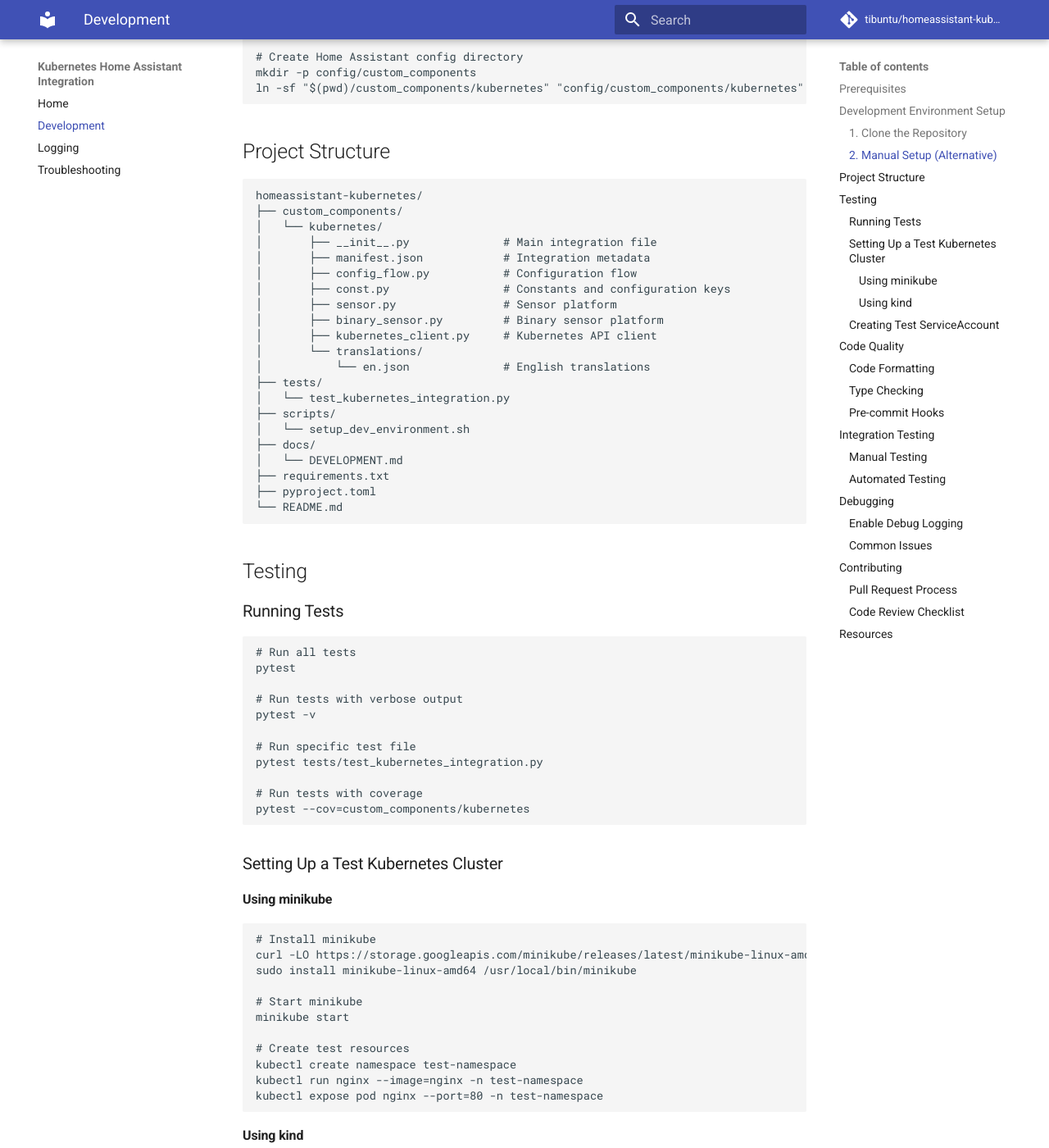
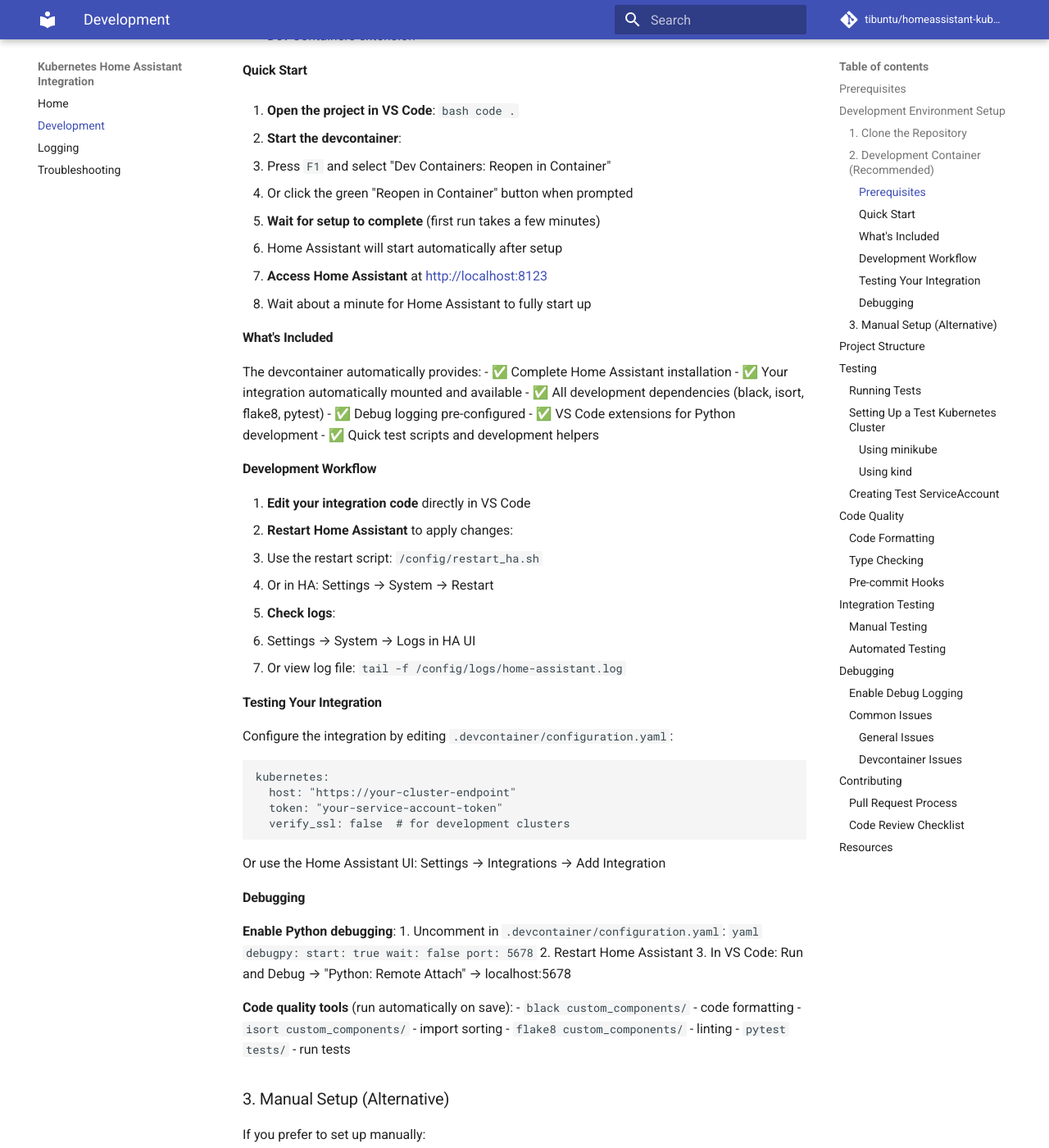
Before and after one commit to tibuntu/homeassistant-kubernetes, an MkDocs documentation site: the page built from docs/DEVELOPMENT.md, in a window 1280 px wide and 1400 px high, scrolled down 867 px. Shown: the whole window at 82% size. Built offline with MkDocs 1.6.1 and Material for MkDocs 9.7.7, drawn with Linux system fonts in a browser that asks for light colours; comment, search, counter and statistics services are not loaded; some of the changed text lies outside the part shown.

Commit message:
build: add initial devcontainer setup for local testing

````diff
--- a/docs/DEVELOPMENT.md
+++ b/docs/DEVELOPMENT.md
@@ -18,7 +18,86 @@
 cd homeassistant-kubernetes
 ```
 
-### 2. Manual Setup (Alternative)
+### 2. Development Container (Recommended)
+
+The easiest way to get started is using the provided devcontainer which provides a complete Home Assistant development environment.
+
+#### Prerequisites
+
+- [Docker](https://docs.docker.com/get-docker/) or [Podman](https://podman.io/getting-started/installation)
+- [Visual Studio Code](https://code.visualstudio.com/)
+- [Dev Containers extension](https://marketplace.visualstudio.com/items?itemName=ms-vscode-remote.remote-containers)
+
+#### Quick Start
+
+1. **Open the project in VS Code**:
+   ```bash
+   code .
+   ```
+
+2. **Start the devcontainer**:
+   - Press `F1` and select "Dev Containers: Reopen in Container"
+   - Or click the green "Reopen in Container" button when prompted
+
+3. **Wait for setup to complete** (first run takes a few minutes)
+   - Home Assistant will start automatically after setup
+
+4. **Access Home Assistant** at [http://localhost:8123](http://localhost:8123)
+   - Wait about a minute for Home Assistant to fully start up
+
+#### What's Included
+
+The devcontainer automatically provides:
+- ✅ Complete Home Assistant installation
+- ✅ Your integration automatically mounted and available
+- ✅ All development dependencies (black, isort, flake8, pytest)
+- ✅ Debug logging pre-configured
+- ✅ VS Code extensions for Python development
+- ✅ Quick test scripts and development helpers
+
+#### Development Workflow
+
+1. **Edit your integration code** directly in VS Code
+2. **Restart Home Assistant** to apply changes:
+   - Use the restart script: `/config/restart_ha.sh`
+   - Or in HA: Settings → System → Restart
+3. **Check logs**:
+   - Settings → System → Logs in HA UI
+   - Or view log file: `tail -f /config/logs/home-assistant.log`
+
+#### Testing Your Integration
+
+Configure the integration by editing `.devcontainer/configuration.yaml`:
+
+```yaml
+kubernetes:
+  host: "https://your-cluster-endpoint"
+  token: "your-service-account-token"
+  verify_ssl: false  # for development clusters
+```
+
+Or use the Home Assistant UI: Settings → Integrations → Add Integration
+
+#### Debugging
+
+**Enable Python debugging**:
+1. Uncomment in `.devcontainer/configuration.yaml`:
+   ```yaml
+   debugpy:
+     start: true
+     wait: false
+     port: 5678
+   ```
+2. Restart Home Assistant
+3. In VS Code: Run and Debug → "Python: Remote Attach" → localhost:5678
+
+**Code quality tools** (run automatically on save):
+- `black custom_components/` - code formatting
+- `isort custom_components/` - import sorting
+- `flake8 custom_components/` - linting
+- `pytest tests/` - run tests
+
+### 3. Manual Setup (Alternative)
 
 If you prefer to set up manually:
 
@@ -248,10 +327,51 @@
 
 ### Common Issues
 
+#### General Issues
+
 1. **Connection refused**: Check if the Kubernetes API server is accessible
 2. **Authentication failed**: Verify the API token is correct
 3. **SSL certificate errors**: Check CA certificate configuration
 4. **Permission denied**: Ensure the ServiceAccount has proper RBAC permissions
+
+#### Devcontainer Issues
+
+1. **Integration not loading**:
+   - Check `/config/custom_components/kubernetes/` exists in the container
+   - Verify `manifest.json` is valid
+   - Check Home Assistant logs: `ha logs --filter kubernetes`
+
+2. **Permission issues**:
+   - Ensure Docker has permission to mount volumes
+   - On Linux, you may need to adjust file ownership
+
+3. **Port conflicts**:
+   - If port 8123 is in use, update `forwardPorts` in `.devcontainer/devcontainer.json`
+
+4. **Container won't start**:
+   - Try rebuilding: F1 → "Dev Containers: Rebuild Container"
+   - Check Docker is running and has sufficient resources
+
+**Useful devcontainer commands**:
+```bash
+# Start Home Assistant
+/config/start_ha.sh &
+
+# Restart Home Assistant
+/config/restart_ha.sh
+
+# Check setup
+/config/check_setup.sh
+
+# Test integration
+python /config/test_integration.py
+
+# View logs
+tail -f /config/logs/home-assistant.log
+
+# Check running processes
+ps aux | grep hass
+```
 
 ## Contributing
 
````
Also changed, not shown: docs/index.md (line endings or trailing spaces), 6 other files.
